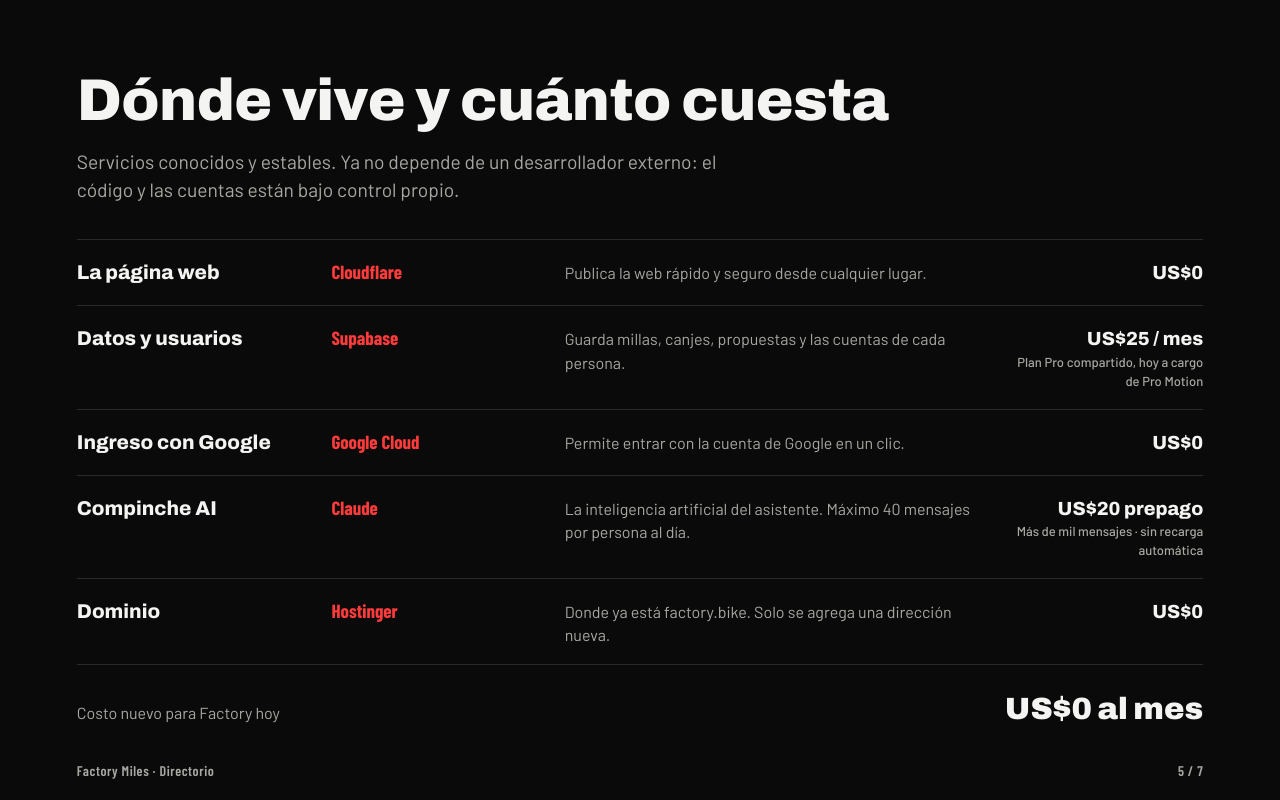
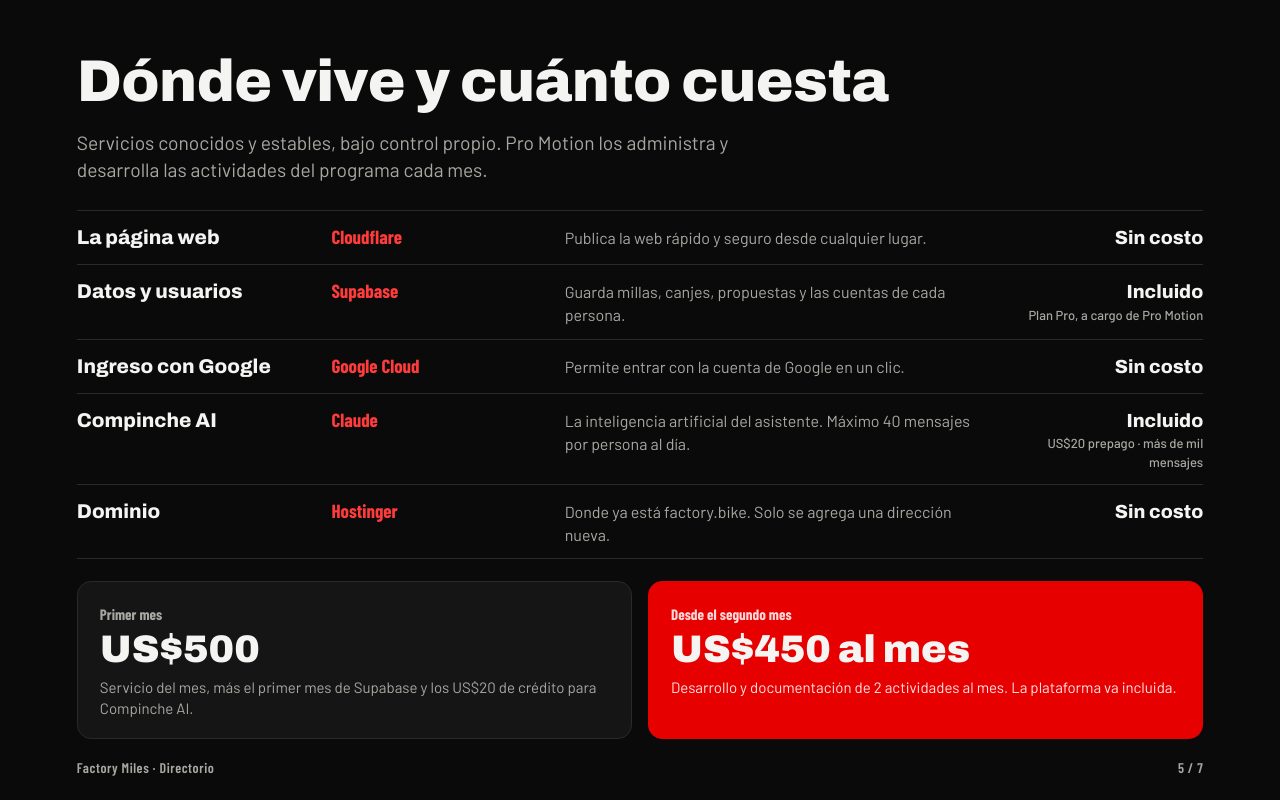
Before and after one commit to Pro-motion-sport-marketing/factory-miles-directorio, a plain HTML site: page index.html in a window 1280 px wide. Shown: the part 3200-4000 px from the top of the page. Drawn offline with nearby package versions, Linux system fonts and the light colour scheme; a web font is replaced by a local one.

Commit message:
Costos: US$500 el primer mes y US$450 al mes desde el segundo
Co-Authored-By: Claude Opus 5.5 <noreply@anthropic.com>

```diff
--- a/index.html
+++ b/index.html
@@ -98,8 +98,17 @@ h2,h3{text-wrap:balance}
 .serv .para{font-size:16px;color:var(--texto-2)}
 .serv .cuesta{font-family:var(--display);font-stretch:110%;font-weight:800;font-size:19px;text-align:right}
 .serv .cuesta small{display:block;font-family:var(--cuerpo);font-stretch:100%;font-weight:500;font-size:13px;color:var(--texto-2)}
-.total{display:flex;justify-content:space-between;gap:20px;align-items:baseline;margin-top:22px;font-size:16px;color:var(--texto-2)}
-.total b{font-family:var(--display);font-stretch:120%;font-weight:900;font-size:clamp(24px,2.4vw,32px);color:var(--texto)}
+.serv{padding:12px 0}
+#s5{padding-top:48px;padding-bottom:56px}
+#s5 .servicios{margin-top:26px}
+.inversion{display:grid;grid-template-columns:1fr 1fr;gap:16px;margin-top:22px}
+.pago{border-radius:14px;padding:18px 22px;background:var(--carbon);border:1px solid var(--linea)}
+.pago.fuerte{background:var(--rojo);border-color:var(--rojo)}
+.pago small{font-family:var(--cond);font-weight:700;font-size:15px;color:var(--texto-2)}
+.pago.fuerte small{color:#ffd9d9}
+.pago b{display:block;margin-top:4px;font-family:var(--display);font-stretch:120%;font-weight:900;font-size:clamp(28px,3vw,40px);line-height:1}
+.pago span{display:block;margin-top:8px;font-size:15px;color:var(--texto-2)}
+.pago.fuerte span{color:#ffe3e3}
 
 /* ---------- 6 dominio ---------- */
 .dominios{display:grid;grid-template-columns:1fr auto 1fr;gap:22px;align-items:center;margin-top:44px}
@@ -140,7 +149,7 @@ h2,h3{text-wrap:balance}
   .paso:nth-child(3){padding-left:0;border-left:0}
   .paso{padding-bottom:18px}
   .galeria{grid-template-columns:1fr 1fr}
-  .semaforo,.pasos-dom,.pedidos{grid-template-columns:1fr}
+  .semaforo,.pasos-dom,.pedidos,.inversion{grid-template-columns:1fr}
   .serv{grid-template-columns:1fr 1fr;gap:4px 16px}
   .serv .para{grid-column:1/-1}
   .serv .cuesta{text-align:left}
@@ -255,15 +264,18 @@ h2,h3{text-wrap:balance}
 <section class="slide" id="s5" aria-label="Dónde vive y cuánto cuesta">
   <div class="marco">
     <h2 class="titulo">Dónde vive y cuánto cuesta</h2>
-    <p class="bajada">Servicios conocidos y estables. Ya no depende de un desarrollador externo: el código y las cuentas están bajo control propio.</p>
+    <p class="bajada">Servicios conocidos y estables, bajo control propio. Pro Motion los administra y desarrolla las actividades del programa cada mes.</p>
     <div class="servicios">
-      <div class="serv"><div class="que">La página web</div><div class="donde">Cloudflare</div><div class="para">Publica la web rápido y seguro desde cualquier lugar.</div><div class="cuesta">US$0</div></div>
-      <div class="serv"><div class="que">Datos y usuarios</div><div class="donde">Supabase</div><div class="para">Guarda millas, canjes, propuestas y las cuentas de cada persona.</div><div class="cuesta">US$25 / mes<small>Plan Pro compartido, hoy a cargo de Pro Motion</small></div></div>
-      <div class="serv"><div class="que">Ingreso con Google</div><div class="donde">Google Cloud</div><div class="para">Permite entrar con la cuenta de Google en un clic.</div><div class="cuesta">US$0</div></div>
-      <div class="serv"><div class="que">Compinche AI</div><div class="donde">Claude</div><div class="para">La inteligencia artificial del asistente. Máximo 40 mensajes por persona al día.</div><div class="cuesta">US$20 prepago<small>Más de mil mensajes · sin recarga automática</small></div></div>
-      <div class="serv"><div class="que">Dominio</div><div class="donde">Hostinger</div><div class="para">Donde ya está factory.bike. Solo se agrega una dirección nueva.</div><div class="cuesta">US$0</div></div>
+      <div class="serv"><div class="que">La página web</div><div class="donde">Cloudflare</div><div class="para">Publica la web rápido y seguro desde cualquier lugar.</div><div class="cuesta">Sin costo</div></div>
+      <div class="serv"><div class="que">Datos y usuarios</div><div class="donde">Supabase</div><div class="para">Guarda millas, canjes, propuestas y las cuentas de cada persona.</div><div class="cuesta">Incluido<small>Plan Pro, a cargo de Pro Motion</small></div></div>
+      <div class="serv"><div class="que">Ingreso con Google</div><div class="donde">Google Cloud</div><div class="para">Permite entrar con la cuenta de Google en un clic.</div><div class="cuesta">Sin costo</div></div>
+      <div class="serv"><div class="que">Compinche AI</div><div class="donde">Claude</div><div class="para">La inteligencia artificial del asistente. Máximo 40 mensajes por persona al día.</div><div class="cuesta">Incluido<small>US$20 prepago · más de mil mensajes</small></div></div>
+      <div class="serv"><div class="que">Dominio</div><div class="donde">Hostinger</div><div class="para">Donde ya está factory.bike. Solo se agrega una dirección nueva.</div><div class="cuesta">Sin costo</div></div>
     </div>
-    <div class="total"><span>Costo nuevo para Factory hoy</span><b>US$0 al mes</b></div>
+    <div class="inversion">
+      <div class="pago"><small>Primer mes</small><b>US$500</b><span>Servicio del mes, más el primer mes de Supabase y los US$20 de crédito para Compinche AI.</span></div>
+      <div class="pago fuerte"><small>Desde el segundo mes</small><b>US$450 al mes</b><span>Desarrollo y documentación de 2 actividades al mes. La plataforma va incluida.</span></div>
+    </div>
   </div>
   <div class="pie"><span>Factory Miles · Directorio</span><span>5 / 7</span></div>
 </section>
```
